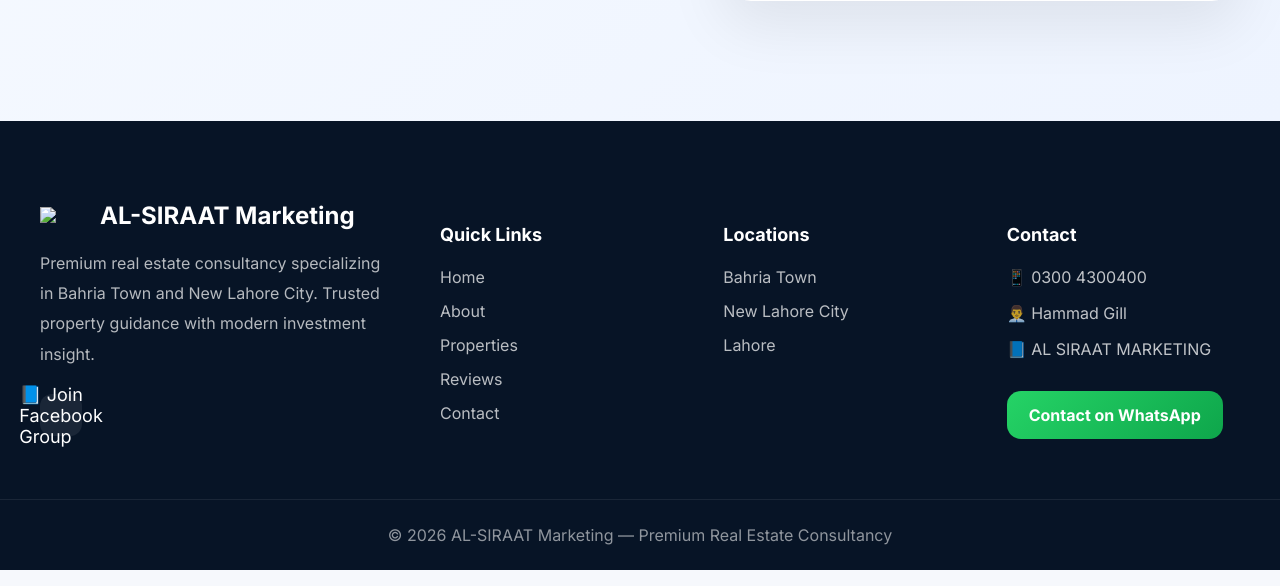
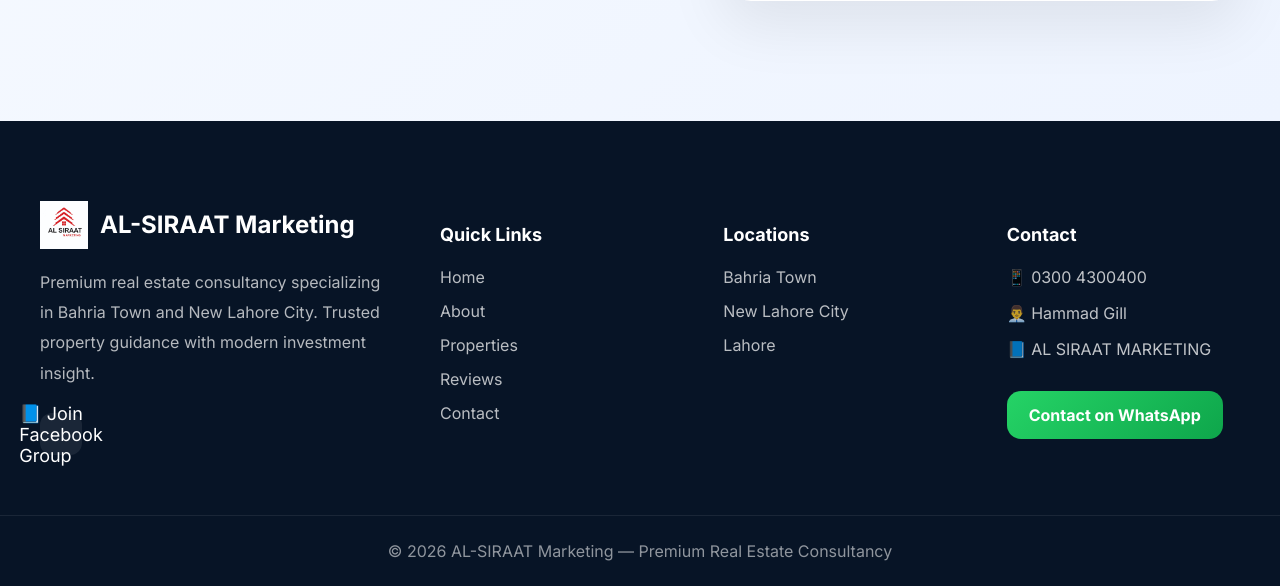
Before and after one commit to mariyajavaidgill-ship-it/alseeratmarketing, a plain HTML site: page index.html in a window 1280 px wide. Shown: the part 4500-5086 px from the top of the page. Drawn offline with Linux system fonts and the light colour scheme.

Commit message:
Update index.html

```diff
--- a/index.html
+++ b/index.html
@@ -394,7 +394,7 @@
     <div class="footer-brand">
 
       <div class="footer-logo">
-        <img src="logo.jpg">
+        <img src="logo.jpeg">
         <h3>AL-SIRAAT Marketing</h3>
       </div>
 
```
